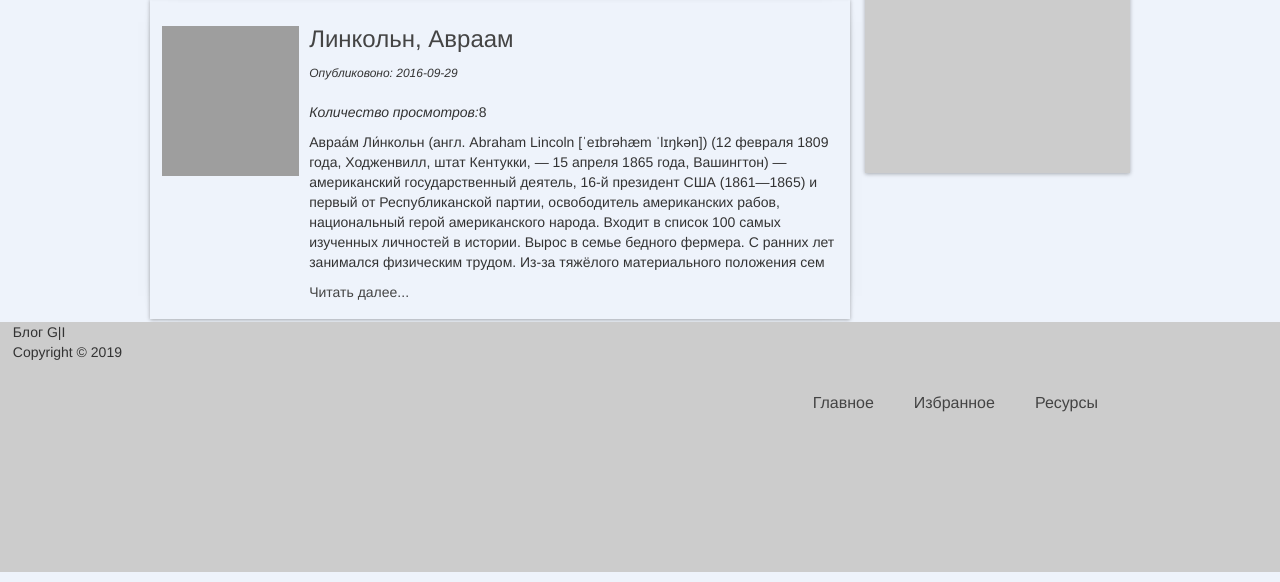
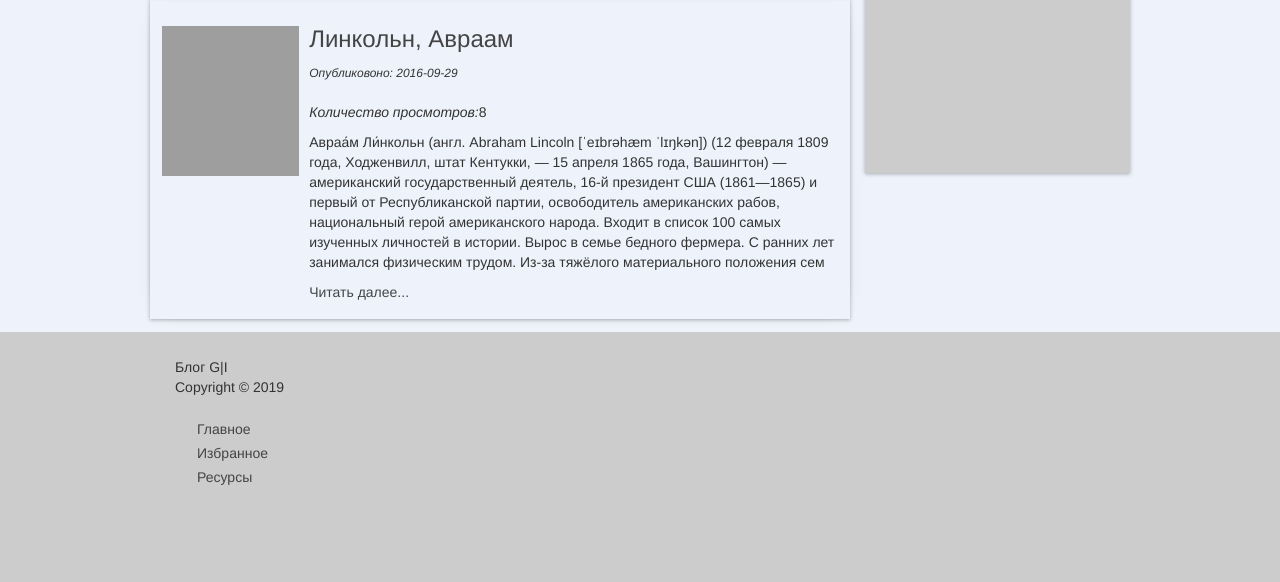
Before and after one commit to gamkartiev/iblog.ru, a PHP site: page / in a window 1280 px wide. Shown: the part 1001-1583 px from the top of the page. Run offline with PHP 8.4, Linux system fonts and the light colour scheme; data comes from the database, SQL or seed files in the repository; some libraries are stand-ins or nearby versions; grey boxes are pictures that could not be loaded.

Commit message:
some changes in footer and work for aside in page favorites, resoursers

```diff
--- a/models/articles.php
+++ b/models/articles.php
@@ -47,19 +47,22 @@
         $content = trim($content);
         $image = trim($image);
 
+        $views = 0;
+
         // Проверка
         if (!$title) {
             return false;
         }
 
         // Запрос
-        $t = "INSERT INTO articles (title, content, data, image) VALUES ('%s', '%s', '%s', '%s')";
+        $t = "INSERT INTO articles (title, content, data, image, views) VALUES ('%s', '%s', '%s', '%s', '%s')";
 
         $query=sprintf($t,
             mysqli_real_escape_string($link, $title),
             mysqli_real_escape_string($link, $content),
             mysqli_real_escape_string($link, $data),
-            mysqli_real_escape_string($link, $image));
+            mysqli_real_escape_string($link, $image),
+            mysqli_real_escape_string($link, $views));
 
         $qresult = mysqli_query($link, $query);
 
--- a/views/articles.php
+++ b/views/articles.php
@@ -17,11 +17,10 @@
 
 
 <main>
-
 <section class="quote">  <!-- quote - цитата -->
   <div class="blockquote">
     Книга, которая хорошо написана, всегда кажется мне слишком короткой. <br>
-Джейн Остин
+    Джейн Остин
   </div>
 </section>
 
@@ -42,44 +41,15 @@
     <?php endforeach ?>
   </section>
 
-  <aside class="interesting">
-    <div class="block_name"> Интересное </div>
-    <div class="block_body">
-      <?php
-      // убрать этот кусок кода в окончательной версии
-      if(!isset($show_title)){
-        echo "У тебя пустой массив";}
-        elseif((!isset($show_title)) && is_array($show_title)){
-          echo "У тебя не массив";
-        }
-      else{
-      foreach($show_title as $value): ?>
-      <h4><a href="article.php?id=<?=$a['id']?>"> <?=$value['title']?> </a></h4>
-    <?php endforeach; }?>
+  <!-- Боковая панель загружается из отдельного файла -->
+  <?php include "aside.php" ?>
 
-
-    </div>
-  </aside>
-  <aside class="last_comments">
-    <div class="block_name"> Последние комментарии </div>
-    <div class="block_body"> </div>
-  </aside>
 </section>
-
 </main>
 
 
 <footer>
-  <div class="footer_cont">
-    <p>Блог G|I <br>Copyright &copy; 2019</p>
-    <nav>
-      <ul>
-        <li> <a href="/index.php"> Главное   </a></li>
-        <li> <a href="/views/favorites.php"> Избранное  </a></li>
-        <li> <a href="/views/resourses.php"> Ресурсы    </a></li>
-      </ul>
-    </nav>
-  </div>
+ <?php include "footer.php" ?>
 </footer>
 
     <script> document.write('<script src="http://' + (location.host || 'localhost').split(':')[0] + ':35729/livereload.js?snipver=1"></' + 'script>')</script>  <!--код для расширения livereload - автоматического обновления страницы сайта после сохранения кода -->
--- /dev/null
+++ b/views/aside.php
@@ -0,0 +1,26 @@
+<aside class="interesting">
+    <div class="block_name"> Интересное </div>
+    <div class="block_body">
+      <?php
+      // убрать этот кусок кода в окончательной версии
+      if(!isset($show_title))
+      {
+        echo "У тебя пустой массив";
+      }
+      elseif((!isset($show_title)) && is_array($show_title))
+      {
+          echo "У тебя не массив";
+        }
+      else
+      {
+      foreach($show_title as $value): ?>
+      <h4><a href="article.php?id=<?=$value['id']?>"> <?=$value['title']?> </a></h4>
+      <?php endforeach; }
+      ?>
+
+    </div>
+  </aside>
+  <aside class="last_comments">
+    <div class="block_name"> Последние комментарии </div>
+    <div class="block_body"> </div>
+  </aside>
--- a/views/css/style.css
+++ b/views/css/style.css
@@ -23,11 +23,11 @@
 	box-shadow: 0 1px 4px rgba(0, 0, 0, .3);
 }
 
-nav	{
+.nav_top	{
 	margin: 0 auto;
 	width: 980px;
 }
-nav ul{
+.menu_top{
 	margin: 10px 12px;
 	max-width: 100%;
 	float: right;
@@ -35,19 +35,19 @@
 	/*flex-wrap: wrap-reverse;*/
 	flex-direction: row;*/
 }
-nav ul li{
+.list_top{
 	list-style: none;
 	float: right;
 	display: block;
 	padding: 10px;
 }
 
-nav ul li a{
+.link_top{
 	padding: 22px 10px;
 	font-size: 16px;
 }
 
-nav ul li a:hover{
+.link_top:hover{
 	/*background: rgba(120,120,120,0.3);*/
 	text-decoration: none;
 }
@@ -85,6 +85,7 @@
 
 .wrapper{
 	width: 980px;
+	padding-bottom: 10px;
 	/*background: #ccc;*/
 }
 
@@ -167,8 +168,22 @@
 
 .footer_cont{
 	margin: 0 auto;
+	padding: 25px;
+	width: 980px;
 }
 
+.menu_bottom{
+	margin: 20px -20px;
+}
+
+.list_bottom{
+	list-style: none;
+}
+
+.link_bottom{
+	padding: 2px;
+	display: block;
+}
 
 /*------- Вход в админку --------*/
 .form_admin{
--- /dev/null
+++ b/views/footer.php
@@ -0,0 +1,10 @@
+<div class="footer_cont">
+  <p>Блог G|I <br>Copyright &copy; 2019</p>
+  <nav class="nav_bottom">
+    <ul class="menu_bottom">
+      <li class="list_bottom"> <a class="link_bottom" href="/index.php"> Главное   </a></li>
+      <li class="list_bottom"> <a class="link_bottom" href="/views/favorites.php"> Избранное  </a></li>
+      <li class="list_bottom"> <a class="link_bottom" href="/views/resourses.php"> Ресурсы    </a></li>
+    </ul>
+  </nav>
+</div>
--- a/views/header.php
+++ b/views/header.php
@@ -1,7 +1,7 @@
-<nav>
-  <ul>
-    <li> <a href="/index.php"> Главное   </a></li>
-    <li> <a href="/views/favorites.php"> Избранное  </a></li>
-    <li> <a href="/views/resourses.php"> Ресурсы    </a></li>
+<nav class="nav_top">
+  <ul class="menu_top">
+    <li class="list_top"> <a class="link_top" href="/index.php"> Главное   </a></li>
+    <li class="list_top"> <a class="link_top" href="/views/favorites.php"> Избранное  </a></li>
+    <li class="list_top"> <a class="link_top" href="/views/resourses.php"> Ресурсы    </a></li>
   </ul>
 </nav>
```
Also changed, not shown: views/favorites.php (+4 -22 lines), views/resourses.php (+3 -20 lines).
